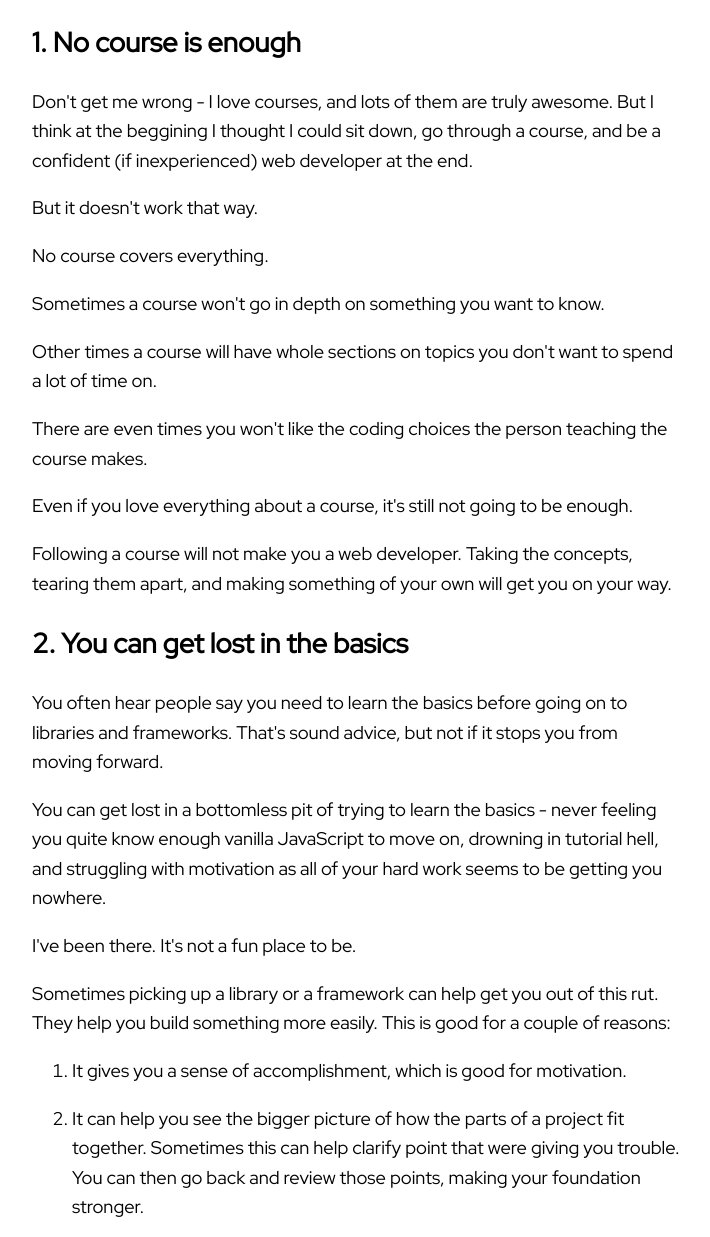
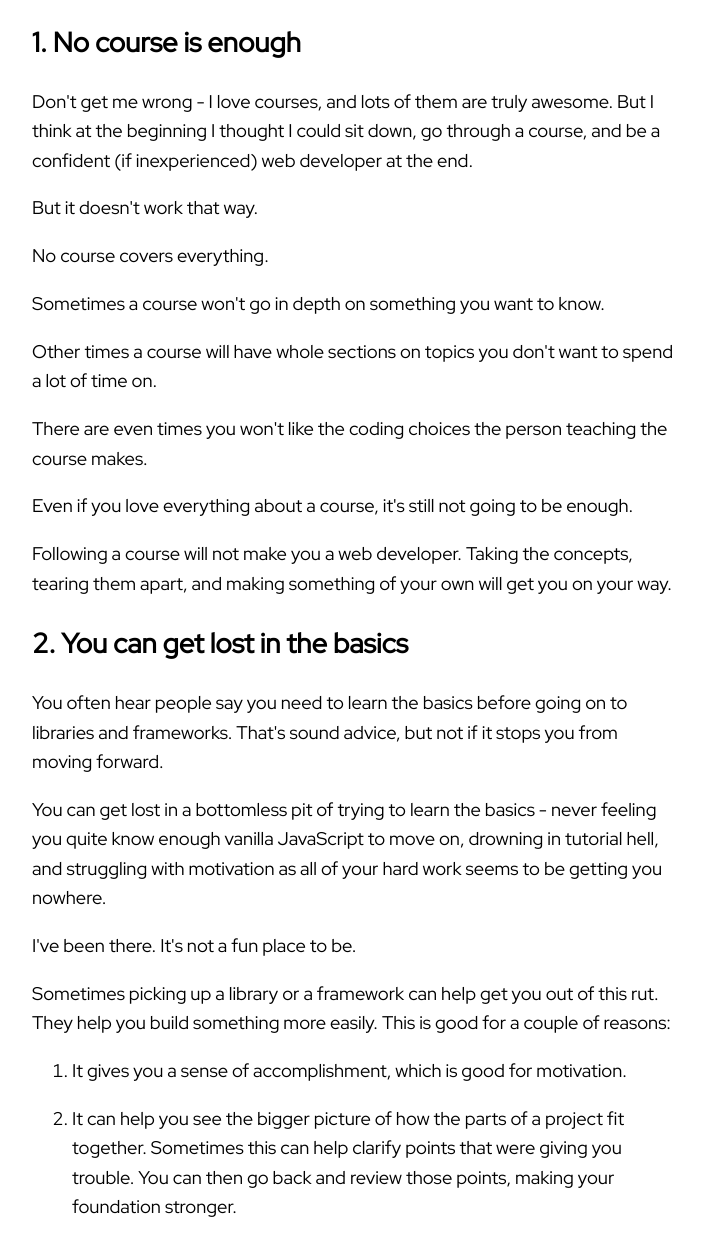
Before and after one commit to susanmaas/web-dev-starting-block, a Gatsby site: page /becoming-a-self-taught-web-developer in a window 1280 px wide. Shown: the part 464-1701 px from the top of the page, without its empty margins (283-993 px from the left). Built offline with nearby package versions, Linux system fonts and the light colour scheme; Gatsby itself is replaced by a stand-in of ours; a web font is replaced by a local one.

Commit message:
Change two typos in first blog post.

```diff
--- a/src/pages/becoming-a-self-taught-web-developer.md
+++ b/src/pages/becoming-a-self-taught-web-developer.md
@@ -5,7 +5,7 @@
 As self-taught web developers, we come from all kinds of backgrounds and experience levels. We have to do our own trailblazing, so sometimes we get lost. Here are 3 things I've found out so far my own rocky journey:
 
 ## 1. No course is enough ##
-Don't get me wrong - I love courses, and lots of them are truly awesome. But I think at the beggining I thought I could sit down, go through a course, and be a confident (if inexperienced) web developer at the end.
+Don't get me wrong - I love courses, and lots of them are truly awesome. But I think at the beginning I thought I could sit down, go through a course, and be a confident (if inexperienced) web developer at the end.
 
 But it doesn't work that way.
 
@@ -31,7 +31,7 @@
 
 1. It gives you a sense of accomplishment, which is good for motivation.
 
-2. It can help you see the bigger picture of how the parts of a project fit together. Sometimes this can help clarify point that were giving you trouble. You can then go back and review those points, making your foundation stronger.
+2. It can help you see the bigger picture of how the parts of a project fit together. Sometimes this can help clarify points that were giving you trouble. You can then go back and review those points, making your foundation stronger.
 
 I’m not saying don’t learn the basics. I’m just saying, do what works for you as a learner. Use libraries or a frameworks if you think they will help you, but don’t depend on them. Keep looking under the hood, and fill in the gaps in your knowledge. There’s more than one way to build a strong foundation.
 ## 3. Podcasts are great ##
```
